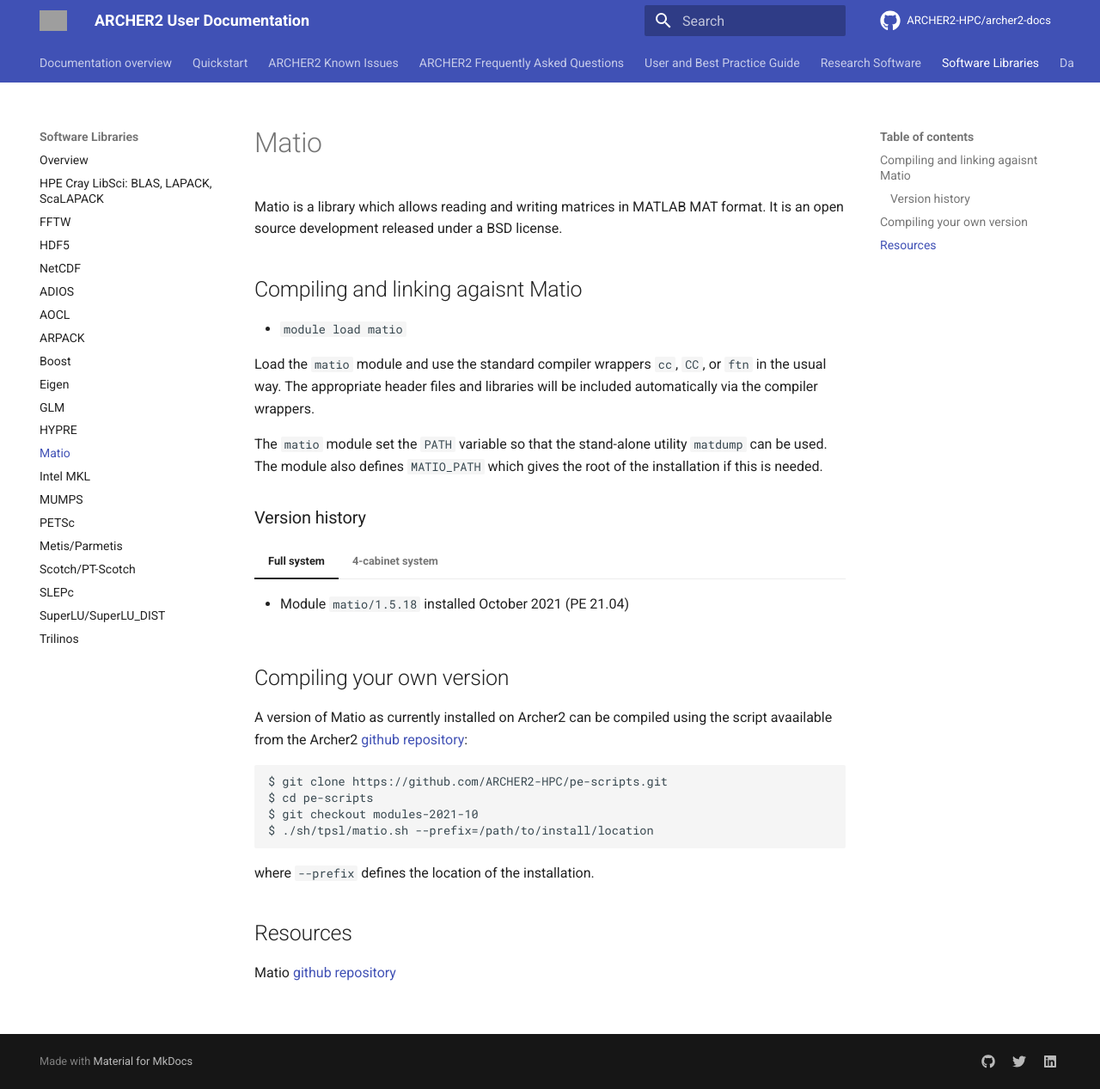
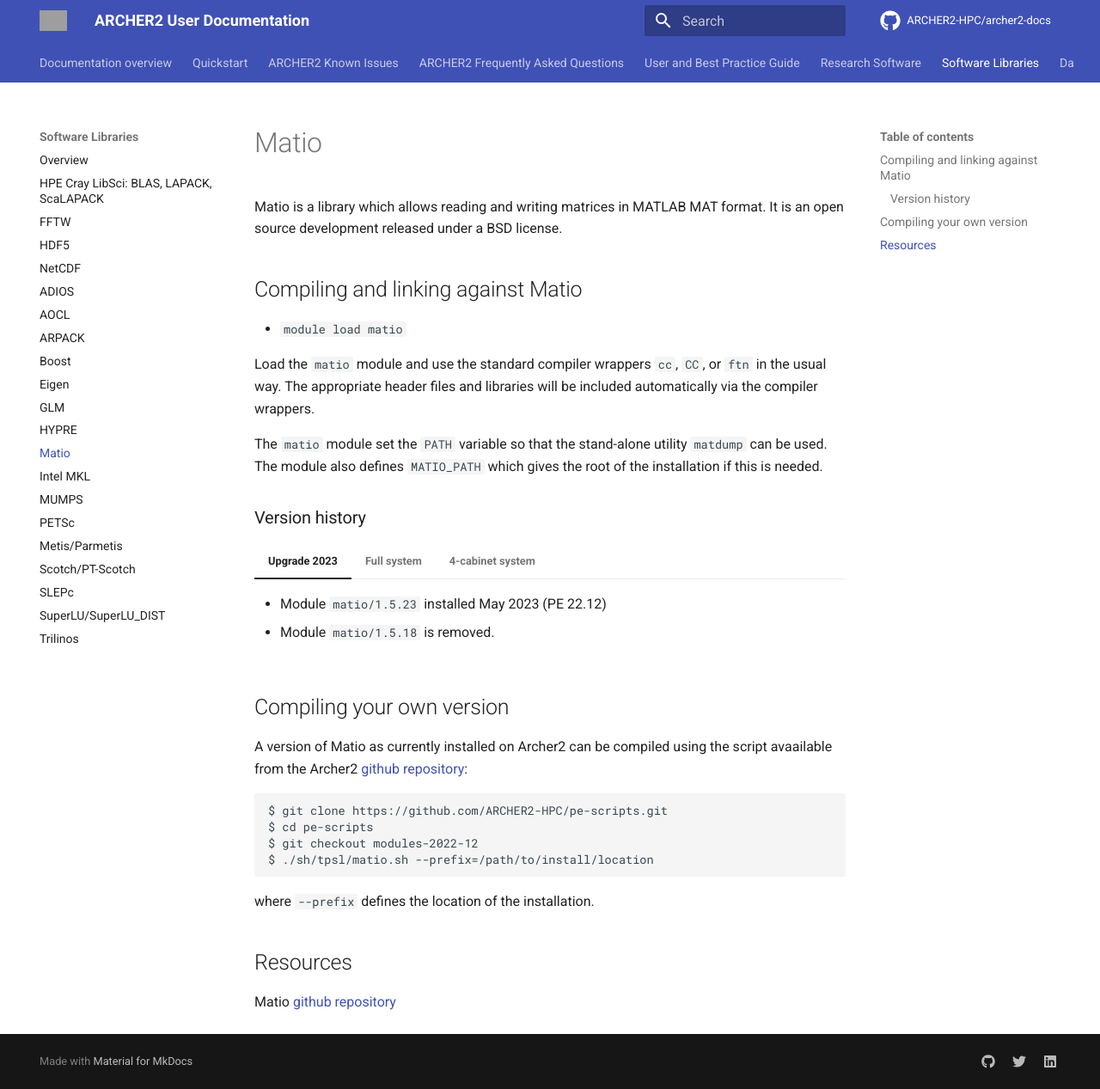
Before and after one commit to ARCHER2-HPC/archer2-docs, an MkDocs documentation site: the page built from docs/software-libraries/matio.md, in a window 1280 px wide and 1267 px high. Shown: the whole window at 86% size. Built offline with MkDocs 1.6.1 and Material for MkDocs 9.7.7, drawn with Linux system fonts in a browser that asks for light colours; comment, search, counter and statistics services are not loaded; grey boxes are pictures that could not be loaded.

Commit message:
Matio upaded to 1.5.23

````diff
--- a/docs/software-libraries/matio.md
+++ b/docs/software-libraries/matio.md
@@ -5,7 +5,7 @@
 a BSD license.
 
 
-## Compiling and linking agaisnt Matio
+## Compiling and linking against Matio
 
 - `module load matio`
 
@@ -20,6 +20,11 @@
 
 
 ### Version history
+
+=== "Upgrade 2023"
+
+    - Module `matio/1.5.23` installed May 2023 (PE 22.12)
+    - Module `matio/1.5.18` is removed.
 
 === "Full system"
 
@@ -39,7 +44,7 @@
 ```
 $ git clone https://github.com/ARCHER2-HPC/pe-scripts.git
 $ cd pe-scripts
-$ git checkout modules-2021-10
+$ git checkout modules-2022-12
 $ ./sh/tpsl/matio.sh --prefix=/path/to/install/location
 ```
 where `--prefix` defines the location of the installation.
````
